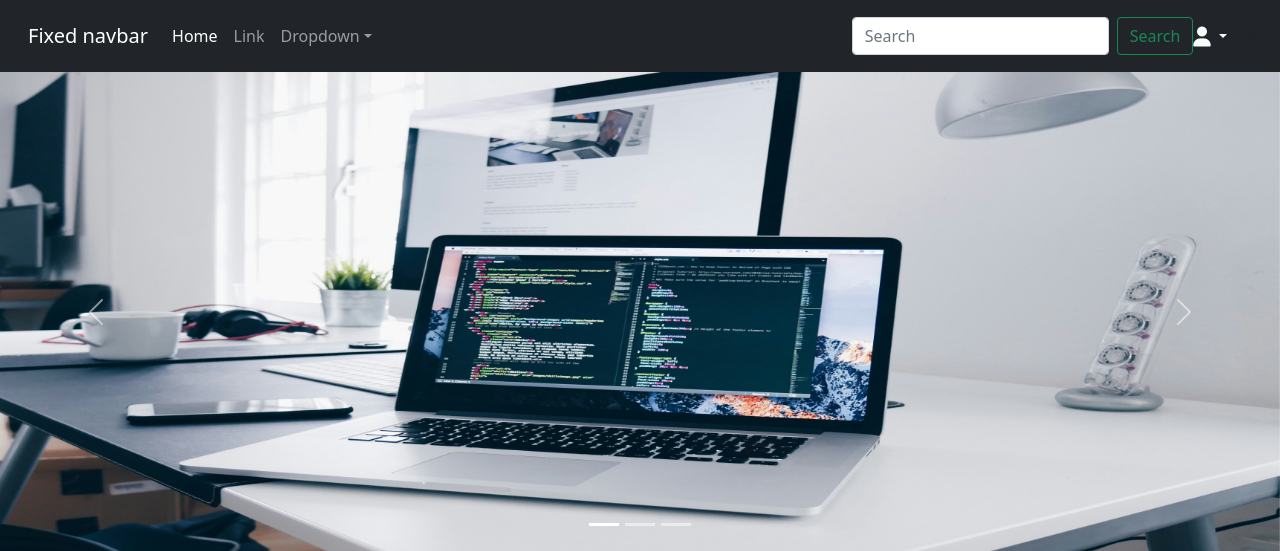
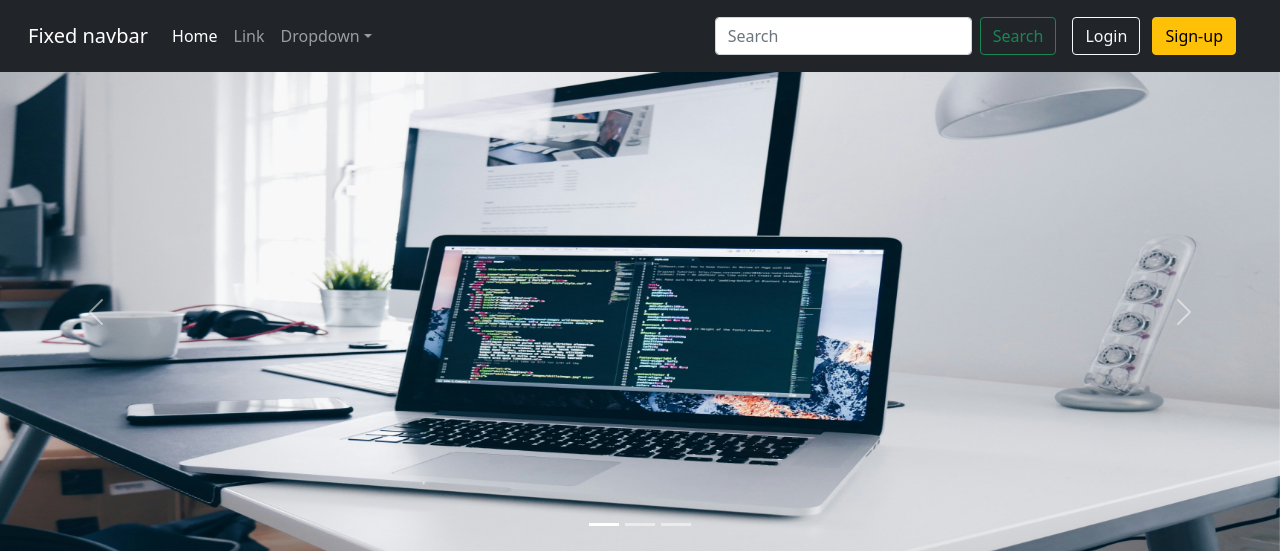
Before and after one commit to Subir008/Talkzone, a PHP site: page /index.php in a window 1280 px wide. Shown: the top 551 px of the page. Run offline with PHP 8.4, Linux system fonts and the light colour scheme; data that the repository does not hold is empty; some libraries are stand-ins or nearby versions.

Commit message:
login logout section working

```diff
--- a/components/header.php
+++ b/components/header.php
@@ -1,3 +1,6 @@
+<?php
+include("login.php");
+?>
 <nav class="navbar navbar-expand-md navbar-dark fixed-top bg-dark p-3">
     <div class="container-fluid">
 
@@ -49,7 +52,7 @@
             </form>
 
             <?php
-            if ($login == "No") {
+            if (!isset($_SESSION['login']) || $_SESSION['login'] == "No") {
 
                 ?>
                 <div class="login mx-3">
@@ -64,7 +67,7 @@
             ?>
 
             <?php
-            if ($login == "Yes") {
+            if (isset($_SESSION['login']) && $_SESSION['login'] == "Yes") {
                 ?>
                 <!-- Hide in mobile view -->
                 <div class="dropdown login mobile-view-off mr-3">
@@ -80,7 +83,7 @@
                         <li>
                             <hr class="dropdown-divider">
                         </li>
-                        <li><a class="dropdown-item" href="logout.php">Sign out</a></li>
+                        <li><a class="dropdown-item" id="logged-out">Sign out</a></li>
                     </ul>
                 </div>
                 <?php
@@ -89,9 +92,6 @@
 
         </div>
     </div>
-    <?php
-        echo $login;
-    ?>
 </nav>
 
 <!-- Alert Start -->
--- a/controller.js
+++ b/controller.js
@@ -99,6 +99,7 @@ $("#signup").on("click", function (e) {
   });
 });
 
+// For login functionality
 $("#login").on("click", function (e) {
   e.preventDefault();
   let login_contact = document.getElementById("login_contact").value;
@@ -175,6 +176,29 @@ $("#login").on("click", function (e) {
   });
 });
 
+//For logout functionlity
+$("#logged-out").on("click", function (e) {
+  e.preventDefault();
+
+  $.ajax({
+    url: 'logout.php',
+    // type: "POST",
+    success: function (data) {
+      // console.log(data);
+
+      $('html, body').animate({
+        scrollTop: $("#alert").offset().top
+      }, );
+      $("#alert").css("display","block");
+      document.getElementById('alert').innerHTML = `<div class="alert  alert-info alert-dismissible fade show" role="alert">
+       <strong><p> ${data} </p></strong>
+       <button type="button" class="btn-close" data-bs-dismiss="alert" aria-label="Close"></button>
+       </div>`;
+       window.location.href = "index.php";
+    }
+  });
+});
+
 $("#comment-submit").on("click", function () {
   let forum_id = document.getElementById("forum_id").value;
   let comment = document.getElementById("comment").value;
--- a/db/db.php
+++ b/db/db.php
@@ -15,6 +15,5 @@
     }
 
     $timestamp = date("Y-m-d H:i:s");
-    $login = "Yes";
 
 ?>
--- a/index.php
+++ b/index.php
@@ -1,5 +1,6 @@
 <?php
 include("db/db.php");
+
 ?>
 <!doctype html>
 <html lang="en">
--- a/login.php
+++ b/login.php
@@ -1,6 +1,8 @@
 <?php
     include ("db/db.php");
-    // $_SESSION['login'] = "No";
+    session_start();
+
+    // $_SESSION['login'] = "";
     // $login = "";
 
     if($_SERVER['REQUEST_METHOD'] == "POST"){
@@ -13,20 +15,22 @@
 
         if (mysqli_num_rows($contact_query) > 0){
             if(password_verify($password ,$db_password)){
-                session_start();
                 $_SESSION['user_contact'] = $result['user_contact'];
                 $_SESSION['user_id'] = $result['user_id'];
                 $_SESSION['user_name'] = $result['user_name'];
-                $login = "Yes";
+                $_SESSION['login'] = "Yes";
+                // $login = "Yes";
 
                 echo "Login Successfull";
 
             }else{
-                $login = "No";
+                $_SESSION['login'] = "No";
+                // $login = "No";
                 echo "Invalid Password";
             }
         }else{
-            $login = "No";
+            $_SESSION['login'] = "No";
+            // $login = "No";
             echo "Invalid Contact";
         }
 
```
Also changed, not shown: logout.php (+3 -4 lines).
